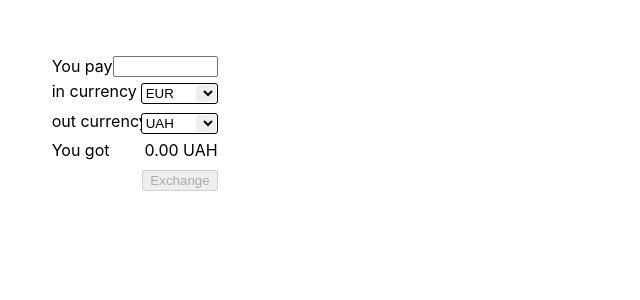
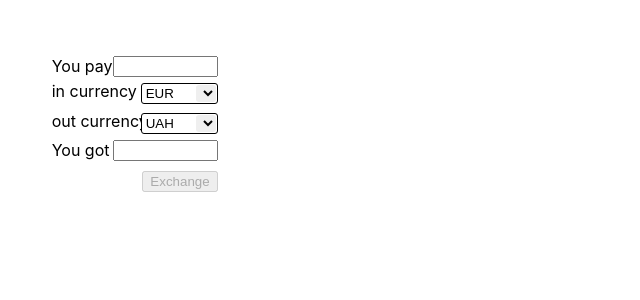
Before and after one commit to alexander-shvets/vuex-nuxt-example, a Nuxt app: page / in a window 1280 px wide. Shown: the top 300 px of the page, without its empty margins (0-640 px from the left). Built offline with nearby package versions, Linux system fonts and the light colour scheme.

Commit message:
add "You got" input

```diff
--- a/components/Converter.vue
+++ b/components/Converter.vue
@@ -9,20 +9,41 @@ export default {
     data(){
         return {
             interval: NaN,
+            userInput: '',
             store: this.$root.$store,
         }
     },
     computed: {
         ...Object.fromEntries(
-            ['from', 'to', 'amount'].map(
+            ['from', 'to', 'pay', 'get'].map(
                 field => [field, {
                     get(){return this.store.state[field] || ''},
                     set( value ){this.store.commit('set', {[field]: value})}
                 }]
             )
         ),
-        result(){
-            return Number(this.store.getters.result).toFixed(2)
+        // result(){
+        //     return Number(this.store.getters.result).toFixed(2)
+        // },
+    },
+    watch: {
+        from(){
+            this.store.commit('pay')
+        },
+        to(){
+            this.store.commit('get')
+        },
+        pay(){
+            if( this.userInput == 'pay' ){
+                this.store.commit('pay')
+                this.userInput = ''
+            }
+        },
+        get(){
+            if( this.userInput == 'get' ){
+                this.store.commit('get')
+                this.userInput = ''
+            }
         },
     },
 
@@ -49,6 +70,8 @@ export default {
             const value = event.key + event.target.value
             if( value != parseFloat(value) ){
                 event.preventDefault()
+            }else{
+                this.userInput = event.target.name
             }
         },
     },
@@ -57,16 +80,15 @@ export default {
 <template lang="pug">
     form.converter(action="javascript:alert('Done')")
         label You pay
-            input(v-model="amount" @keypress="validateNumber" size="10")
+            input(v-model="pay" name="pay" @keypress="validateNumber" size="10")
         label.from in currency
             SelectInput(v-model="from" :base="to" :items="store.state.currencies")
         label.to out currency
             SelectInput(v-model="to" :base="from" :items="store.state.currencies")
-        label
-            span You got
-            span.result {{ result }} {{ to }}
+        label You got
+            input(v-model="get" name="get" @keypress="validateNumber" size="10")
         footer
-            button(:disabled="amount == 0") Exchange
+            button(:disabled="(pay + get) == 0") Exchange
 </template>
 <style scoped lang="scss">
     .converter{
--- a/logic/data.ts
+++ b/logic/data.ts
@@ -1,6 +1,6 @@
 
 export const currencies = [
-    "UAH", "EUR", "USD", "GBP", "CHF", "JPY", "CAD", "AUD", "NZD", "SGD",
+    "EUR", "USD", "GBP", "CHF", "JPY", "CAD", "AUD", "NZD", "SGD", "UAH",
 ] as const
 
 export const percents = [1, 2, 3, 4, 5]
--- a/logic/index.ts
+++ b/logic/index.ts
@@ -1,5 +1,4 @@
 import { Currency, Pair, Rate, Commision } from "./types"
-const { random, floor } = Math
 
 export function exchange(
     amount: number,
@@ -14,29 +13,42 @@ export function exchange(
     return gross - commision * (gross / 100)
 }
 
-export const generatePairs = ( currencies: Readonly<Currency[]> ): Pair[] =>
-    currencies.map( base =>
-        currencies.map( quote => ({ base, quote }) )
-    ).flat()
-    .filter(({ base, quote }) => base != quote)
-
-export const addCommisions = (
-    pairs: Pair[],
+export const generateCommisions = (
+    currencies: Readonly<Currency[]>,
     percents: number[]
 ): Commision[] =>
-    pairs.map( fields => ({
-        ...fields,
-        commision: takeRandom(percents)
-    }))
+    currencies.flatMap( base =>
+        currencies.map( quote => ({
+            base, quote,
+            commision: takeRandom(percents)
+        }))
+    )
 
-export const addRates = ( pairs: Pair[] ): Rate[] =>
-    pairs.map( fields => ({
-        ...fields,
-        rate: random() * 100
-    }))
+
+export function generateRates(currencies: Readonly<Currency[]>){
+    let rates = new Array(currencies.length)
+    return currencies.flatMap( (base, baseIndex) => {
+        rates[baseIndex] = new Array(currencies.length)
+        return currencies.map( (quote, quoteIndex) => {
+            let rate = rates[quoteIndex] && rates[quoteIndex][baseIndex]
+            if( rate ){
+                rate = 1 / rate
+            }else{
+                rates[baseIndex][quoteIndex] =
+                rate = (base === quote ? 1 : random(10, 100))
+            }
+            console.log(base, quote, rate.toFixed(2))
+            return {base, quote, rate}
+        })
+    })
+}
 
 function takeRandom( values: any[] ){
     const maxIndex = values.length - 1
-    const randomIndex = floor(random() * maxIndex)
+    const randomIndex = Math.floor(Math.random() * maxIndex)
     return values[randomIndex]
 }
+
+function random(min = 0, max = 100) {
+    return Math.random() * (max - min) + min
+}
--- a/logic/types.ts
+++ b/logic/types.ts
@@ -5,7 +5,8 @@ export type Currency = (typeof currencies)[number]
 export interface State {
     from: Currency,
     to: Currency,
-    amount: number,
+    pay: number,
+    get: number,
     currencies: Readonly<Currency[]>,
     rates: Rate[],
     commisions: Commision[],
--- a/store/index.ts
+++ b/store/index.ts
@@ -1,6 +1,6 @@
 import { State } from "../logic/types"
 import { currencies, percents } from "../logic/data"
-import { exchange, generatePairs, addRates, addCommisions } from "../logic"
+import { exchange, generateRates, generateCommisions } from "../logic"
 
 import { ActionContext } from "vuex"
 type Action = ActionContext<State, State>
@@ -8,32 +8,29 @@ type Action = ActionContext<State, State>
 export const state = () => ({
     from: "EUR",
     to: "UAH",
-    amount: 0,
-
+    pay: 0,
+    get: 0,
     currencies,
     rates: [],
     commisions: [],
 } as State)
 
-export const getters = {
-    result: ({ amount, from, to, rates, commisions }: State) =>
-        exchange(amount, from, to, rates, commisions)
-}
-
 export const mutations = {
     set: (state: State, payload: Partial<State>) =>
-        Object.assign(state, payload)
+        Object.assign(state, payload),
+    pay: (state: State) =>
+        state.get = Number(exchange(state.pay, state.from, state.to, state.rates, state.commisions).toFixed(2)),
+    get: (state: State) =>
+        state.pay = Number(exchange(state.get, state.to, state.from, state.rates, state.commisions).toFixed(2)),
 }
 
 export const actions = {
     updateRates({ commit }: Action) {
-        const pairs = generatePairs(currencies)
-        const rates = addRates(pairs)
+        const rates = generateRates(currencies)
         commit('set', {rates})
     },
     updateCommisions({ commit }: Action) {
-        const pairs = generatePairs(currencies)
-        const commisions = addCommisions(pairs, percents)
+        const commisions = generateCommisions(currencies, percents)
         commit('set', {commisions})
     },
 }
```
